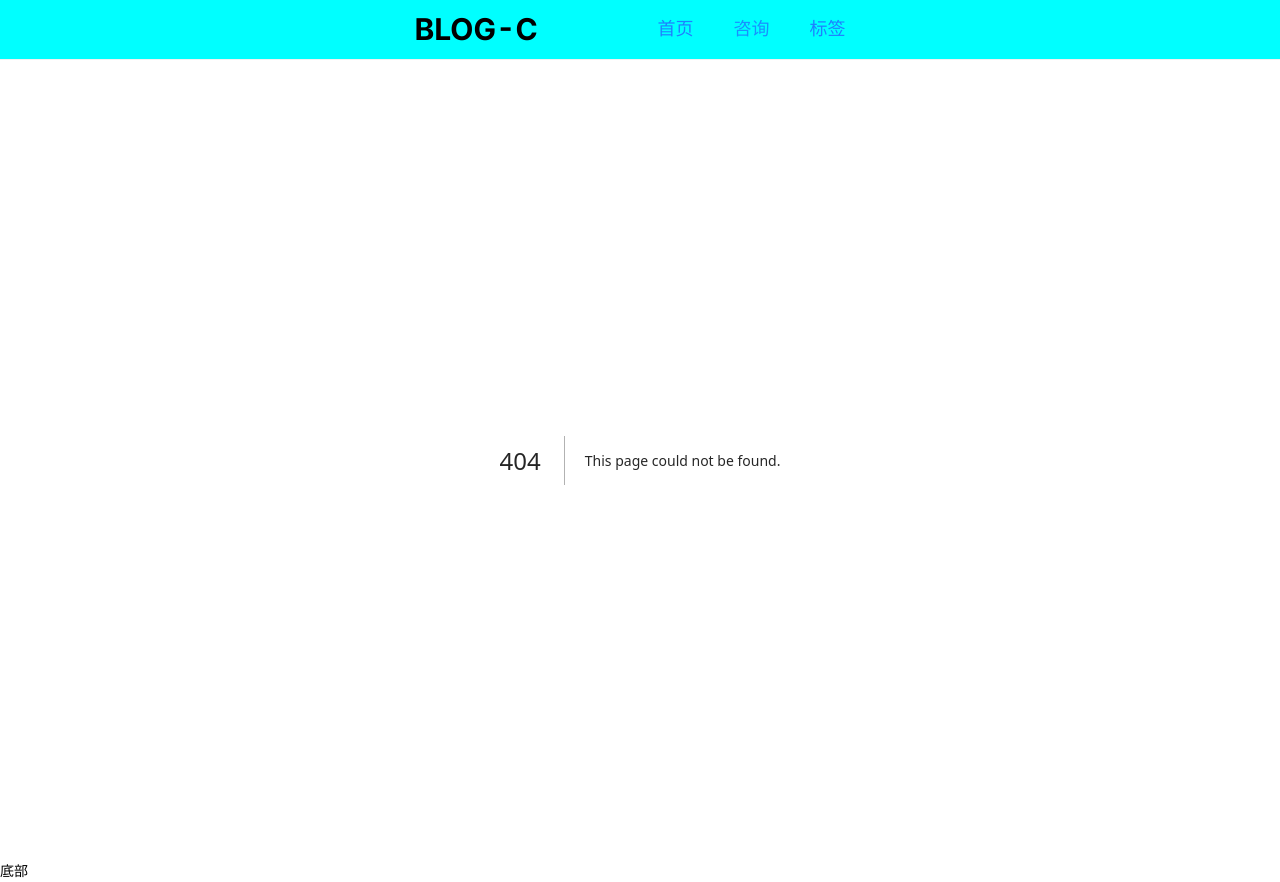
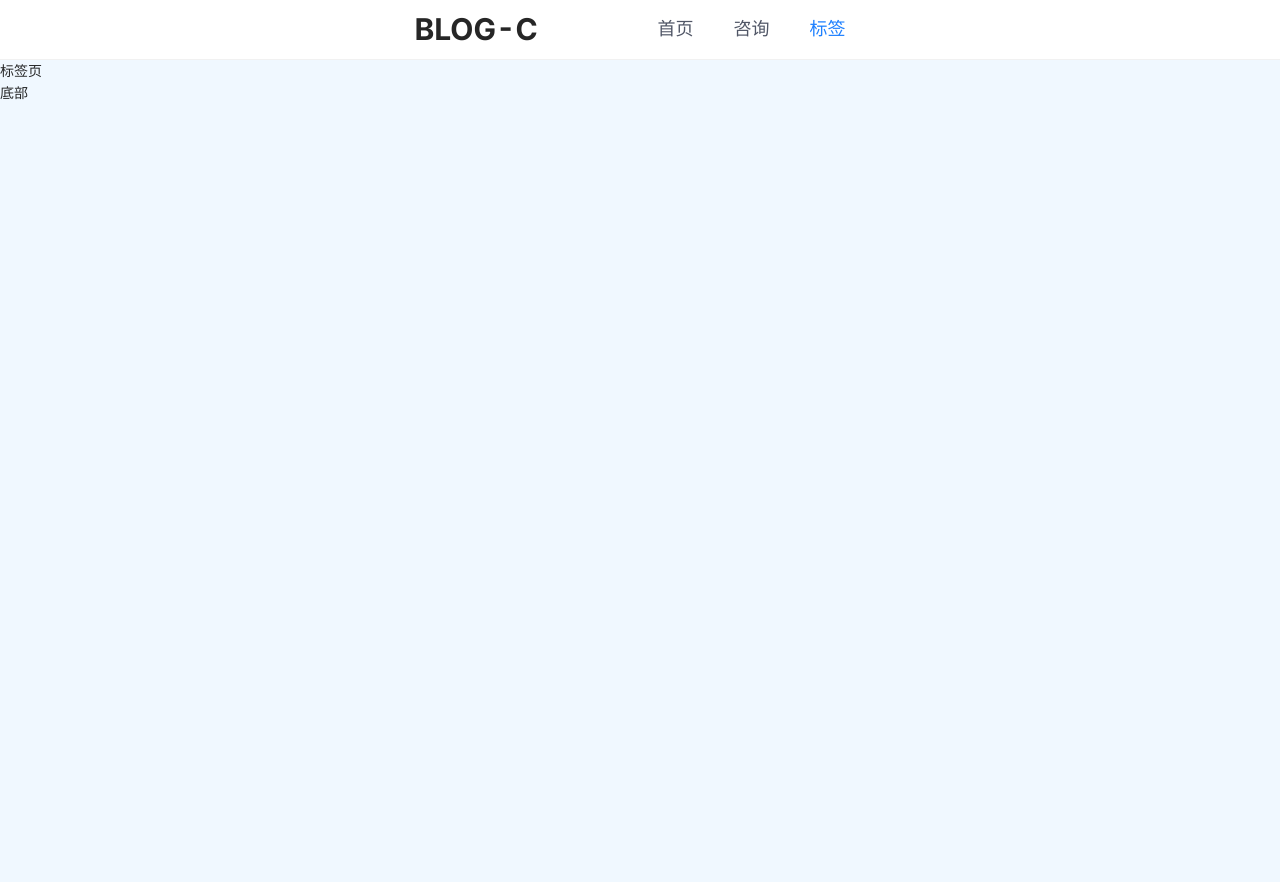
Before and after one commit to hejuan-bit/my-blog, a Next.js app: page /tag in a window 1280 px wide. Before the commit this address had no page. After the commit the page ends 800 px from the top, so only its background shows below. Built offline with nearby package versions, Linux system fonts and the light colour scheme.

Commit message:
点击高亮

```diff
--- a/app/globals.css
+++ b/app/globals.css
@@ -1 +1,4 @@
 @import 'antd/dist/antd.css';
+body{
+    background-color: aliceblue;
+}
--- /dev/null
+++ b/app/tag/page.tsx
@@ -0,0 +1,7 @@
+export default function Tag() {
+    return (
+      <div>
+        <div>标签页</div>
+      </div>
+    )
+  }
--- a/components/Navbar/index.jsx
+++ b/components/Navbar/index.jsx
@@ -3,11 +3,13 @@
 import React from "react";
 import { navs } from "./config";
 import Link from 'next/link';
-import { usePathname } from "next/navigation";
+import { usePathname } from 'next/navigation'
 import style  from "./index.module.scss";
+
 
 const Navbar = () => {
     const pathname = usePathname()
+
     return (
         <div className={style.navbar}>
             <section className={style.logArea}>BLOG-C</section>
@@ -15,11 +17,13 @@ const Navbar = () => {
                 <ul className={style.linkwrap}>
                     {
                         navs?.map(nav => {
+                            console.log(pathname, '555' )
                             return(
+
                                 <li key={nav.label} className={style.linkArea}>
                                     <Link
                                         href={nav?.value}
-                                        className={pathname?.startsWith(nav?.value) ? style.active : ''}
+                                        className={pathname == nav?.value ? style.active : style.default}
                                     >
                                         {nav.label}
                                     </Link>
--- a/components/Navbar/index.module.scss
+++ b/components/Navbar/index.module.scss
@@ -1,6 +1,6 @@
 .navbar{
     height: 60px;
-    background-color: aqua;
+    background-color: #fff;
     border-bottom: 1px solid #f1f1f1;
     display: flex;
     align-items: center;
@@ -19,8 +19,12 @@
             font-size: 18px;
             padding: 0 20px;
             list-style: none;
+            color: #515767 !important;
             .active{
                 color:#1e80ff;
+            }
+            .default{
+                color: #515767;
             }
         }
     }
```
Also changed, not shown: app/info/page.tsx (added, +7 -0 lines).
